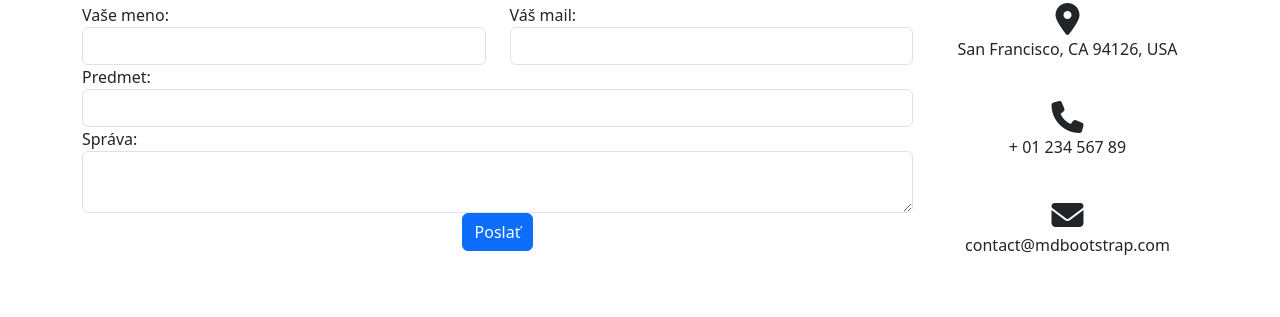
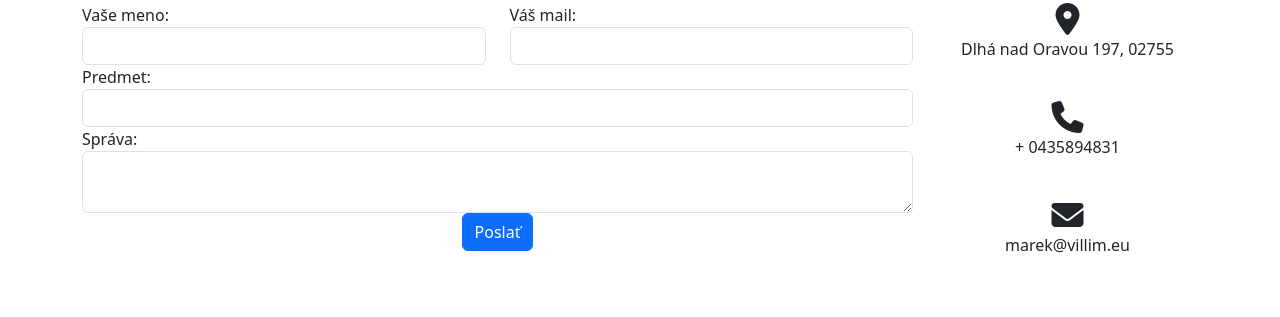
Before and after one commit to StronglyHoldTV/stanka-inf, a website: page contact.html in a window 1280 px wide. Shown: the part 157-474 px from the top of the page. Drawn offline with nearby package versions, Linux system fonts and the light colour scheme.

Commit message:
1 file modified

```diff
--- a/contact.html
+++ b/contact.html
@@ -203,17 +203,17 @@
           <ul class="list-unstyled mb-0">
             <li>
               <i class="fas fa-map-marker-alt fa-2x"></i>
-              <p>San Francisco, CA 94126, USA</p>
+              <p>Dlhá nad Oravou 197, 02755</p>
             </li>
 
             <li>
               <i class="fas fa-phone mt-4 fa-2x"></i>
-              <p>+ 01 234 567 89</p>
+              <p>+ 0435894831</p>
             </li>
 
             <li>
               <i class="fas fa-envelope mt-4 fa-2x"></i>
-              <p>contact@mdbootstrap.com</p>
+              <p>marek@villim.eu</p>
             </li>
           </ul>
         </div>
```
